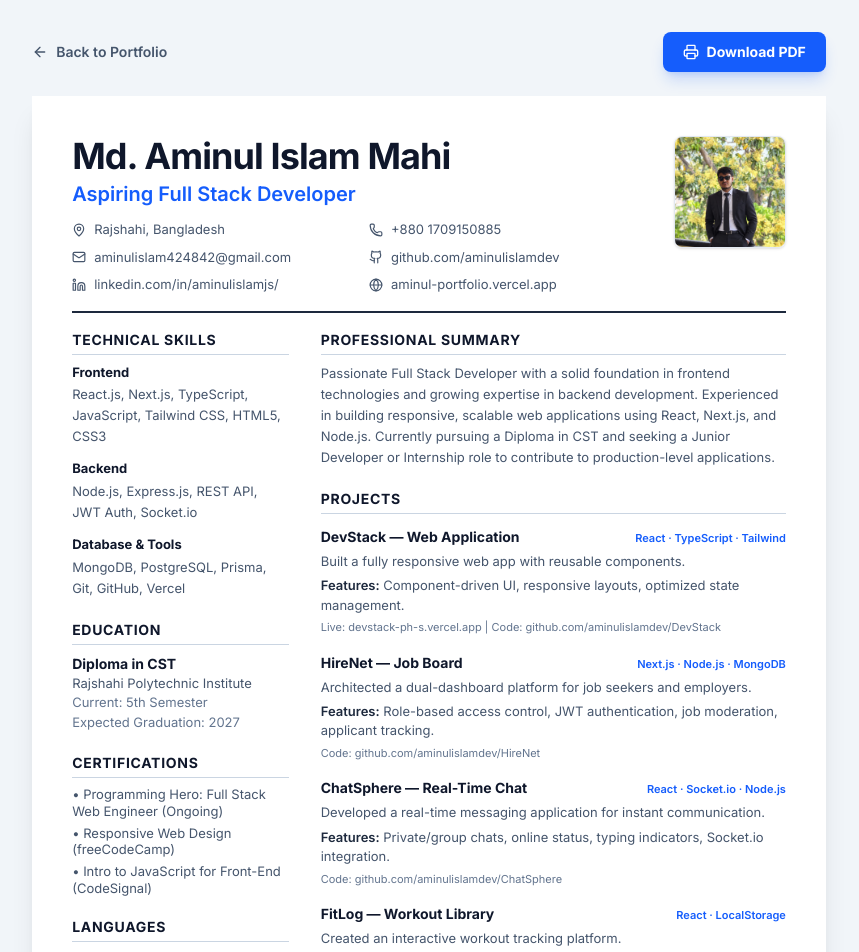
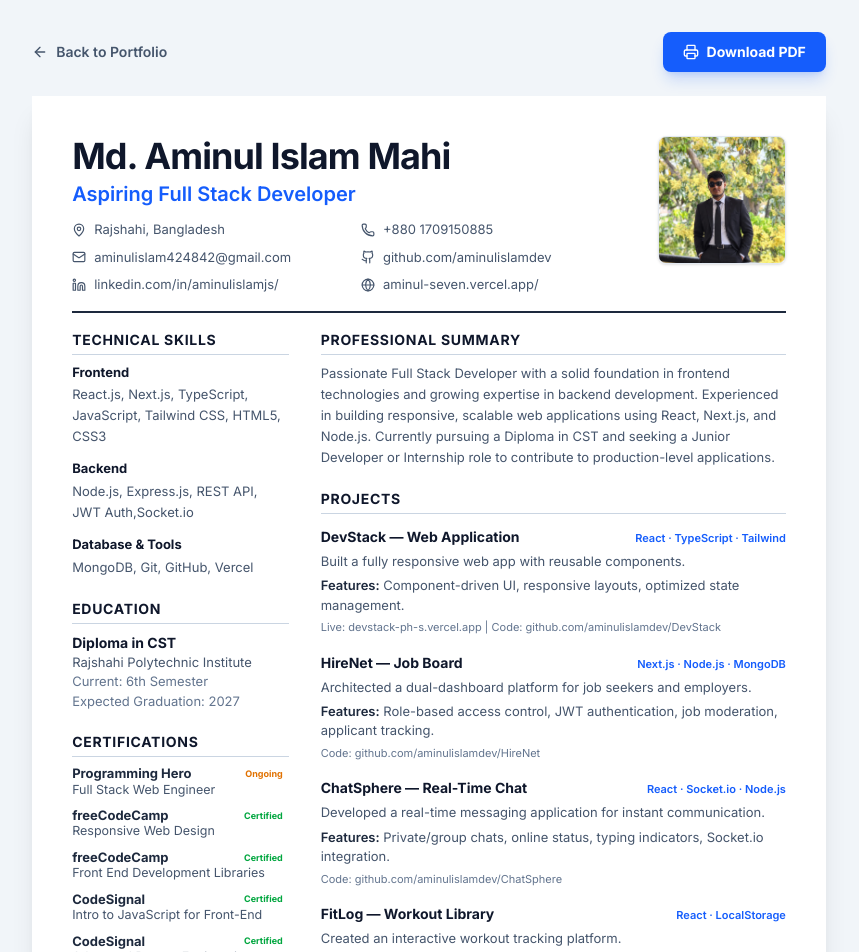
Before and after one commit to aminulislamdev/Portfolio, a Next.js app: page /cv in a window 1280 px wide. Shown: the top 952 px of the page, without its empty margins (211-1070 px from the left). Built offline with nearby package versions, Linux system fonts and the light colour scheme; a web font is replaced by a local one.

Commit message:
feat: highlight top 2 main certifications (Programming Hero & freeCodeCamp) in CV

```diff
--- a/src/app/cv/page.tsx
+++ b/src/app/cv/page.tsx
@@ -42,22 +42,20 @@ export default function CVPage() {
         {/* ১. হেডার সেকশন */}
         <div className="flex justify-between items-start border-b-2 border-slate-800 pb-4 mb-4 shrink-0">
           <div className="flex-1">
-            {/* নাম ও টাইটেল ফন্ট বড় করা হলো */}
             <h1 className="text-4xl font-bold text-slate-900 tracking-tight mb-1">Md. Aminul Islam Mahi</h1>
             <h2 className="text-xl font-semibold text-blue-600 mb-3">Aspiring Full Stack Developer</h2>
 
-            {/* কন্টাক্ট ইনফো ফন্ট একটু বড় করা হলো */}
             <div className="grid grid-cols-2 gap-y-2 gap-x-4 text-[13px] text-slate-600">
               <span className="flex items-center gap-2"><MapPin size={14} /> Rajshahi, Bangladesh</span>
               <span className="flex items-center gap-2"><Phone size={14} /> +880 1709150885</span>
               <span className="flex items-center gap-2"><Mail size={14} /> aminulislam424842@gmail.com</span>
               <span className="flex items-center gap-2"><GithubIcon size={14} /> github.com/aminulislamdev</span>
               <span className="flex items-center gap-2"><LinkedinIcon size={14} /> linkedin.com/in/aminulislamjs/</span>
-              <span className="flex items-center gap-2"><Globe size={14} /> aminul-portfolio.vercel.app</span>
+              <span className="flex items-center gap-2"><Globe size={14} /> aminul-seven.vercel.app/</span>
             </div>
           </div>
 
-          <div className="w-28 h-28 ml-6 relative rounded-lg overflow-hidden border border-slate-200 shrink-0 shadow-sm">
+          <div className="w-32 h-32 ml-6 relative rounded-lg overflow-hidden border border-slate-200 shrink-0 shadow-sm">
             <Image
               src="/profile.jpg"
               alt="Aminul Islam"
@@ -67,13 +65,13 @@ export default function CVPage() {
           </div>
         </div>
 
-        {/* বডি কন্টেইনার */}
+
         <div className="grid grid-cols-3 gap-8 flex-1">
 
-          {/* বাম কলাম */}
+
           <div className="col-span-1 space-y-5">
 
-            {/* ২. Technical Skills */}
+
             <div>
               <h3 className="text-[14px] font-bold uppercase tracking-wider text-slate-900 border-b border-slate-300 pb-1 mb-2">Technical Skills</h3>
               <div className="space-y-3 text-[13px]">
@@ -83,11 +81,11 @@ export default function CVPage() {
                 </div>
                 <div>
                   <span className="font-bold text-slate-900 block mb-0.5">Backend</span>
-                  <p className="text-slate-600 leading-relaxed">Node.js, Express.js, REST API, JWT Auth, Socket.io</p>
+                  <p className="text-slate-600 leading-relaxed">Node.js, Express.js, REST API, JWT Auth,Socket.io</p>
                 </div>
                 <div>
                   <span className="font-bold text-slate-900 block mb-0.5">Database & Tools</span>
-                  <p className="text-slate-600 leading-relaxed">MongoDB, PostgreSQL, Prisma, Git, GitHub, Vercel</p>
+                  <p className="text-slate-600 leading-relaxed">MongoDB, Git, GitHub, Vercel</p>
                 </div>
               </div>
             </div>
@@ -99,19 +97,57 @@ export default function CVPage() {
                 <div>
                   <h4 className="font-bold text-slate-900 text-[14px]">Diploma in CST</h4>
                   <p className="text-slate-600">Rajshahi Polytechnic Institute</p>
-                  <p className="text-slate-500">Current: 5th Semester</p>
+                  <p className="text-slate-500">Current: 6th Semester</p>
                   <p className="text-slate-500">Expected Graduation: 2027</p>
                 </div>
               </div>
             </div>
 
-            {/* ৬. Courses & Certifications */}
+            {/* ✅ ৫টি সার্টিফিকেট যুক্ত করা হলো */}
             <div>
               <h3 className="text-[14px] font-bold uppercase tracking-wider text-slate-900 border-b border-slate-300 pb-1 mb-2">Certifications</h3>
-              <ul className="text-[13px] text-slate-600 space-y-1.5 leading-tight">
-                <li>• Programming Hero: Full Stack Web Engineer (Ongoing)</li>
-                <li>• Responsive Web Design (freeCodeCamp)</li>
-                <li>• Intro to JavaScript for Front-End (CodeSignal)</li>
+              <ul className="text-[12.5px] text-slate-600 space-y-2.5 leading-tight">
+
+                <li>
+                  <div className="flex justify-between items-center">
+                    <strong className="text-slate-800 text-[13px]">Programming Hero</strong>
+                    <span className="text-[9px] font-bold text-amber-600 px-1.5 py-0.5  ">Ongoing</span>
+                  </div>
+                  <div>Full Stack Web Engineer</div>
+                </li>
+
+                <li>
+                  <div className="flex justify-between items-center">
+                    <strong className="text-slate-800 text-[13px]">freeCodeCamp</strong>
+                    <span className="text-[9px] font-bold text-green-600  px-1.5 py-0.5  ">Certified</span>
+                  </div>
+                  <div>Responsive Web Design</div>
+                </li>
+
+                <li>
+                  <div className="flex justify-between items-center">
+                    <strong className="text-slate-800 text-[13px]">freeCodeCamp</strong>
+                    <span className="text-[9px] font-bold text-green-600  px-1.5 py-0.5 ">Certified</span>
+                  </div>
+                  <div>Front End Development Libraries</div>
+                </li>
+
+                <li>
+                  <div className="flex justify-between items-center">
+                    <strong className="text-slate-800 text-[13px]">CodeSignal</strong>
+                    <span className="text-[9px] font-bold text-green-600  px-1.5 py-0.5 ">Certified</span>
+                  </div>
+                  <div>Intro to JavaScript for Front-End</div>
+                </li>
+
+                <li>
+                  <div className="flex justify-between items-center">
+                    <strong className="text-slate-800 text-[13px]">CodeSignal</strong>
+                    <span className="text-[9px] font-bold text-green-600  px-1.5 py-0.5 ">Certified</span>
+                  </div>
+                  <div>Advanced Prompt Engineering</div>
+                </li>
+
               </ul>
             </div>
 
```
